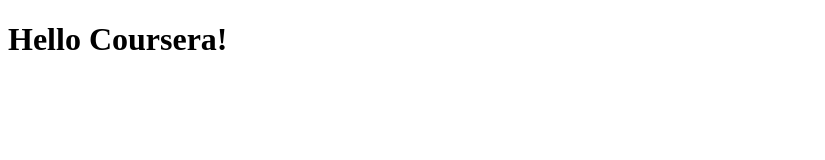
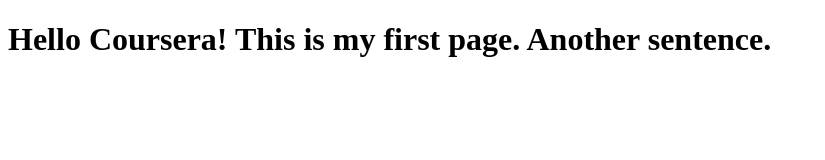
Before and after one commit to fly2sky99/coursera-test, a plain HTML site: page site/index.html in a window 1280 px wide. Shown: the whole page, without its empty margins (0-825 px from the left). Drawn offline with Linux system fonts and the light colour scheme.

Commit message:
My First Page.

```diff
--- a/site/index.html
+++ b/site/index.html
@@ -4,6 +4,6 @@
 	<title>Hello Coursera</title>
 </head>
 <body>
-	<h1>Hello Coursera!</h1>
+	<h1>Hello Coursera! This is my first page. Another sentence.</h1>
 </body>
 </html>
```
Also changed, not shown: 1 other file.
